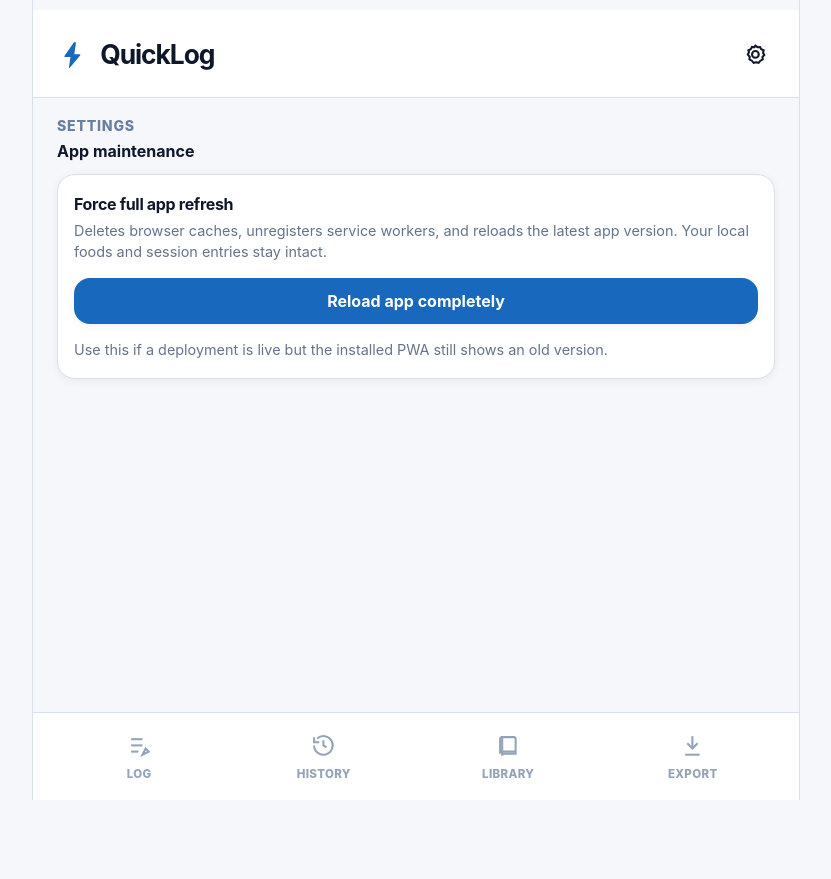
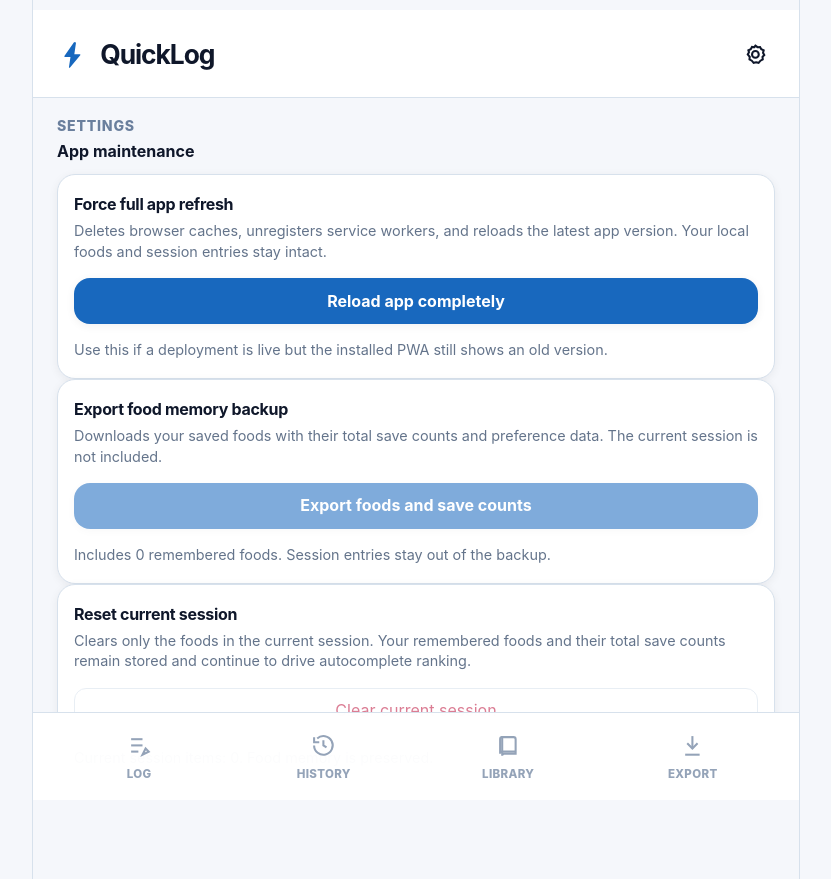
Before and after one commit to blaxcky/FoodSnap, a React (Vite) app: page / in a window 1280 px wide. Both pictures are taken after a click on the button "Open settings". Shown: the whole page, without its empty margins (224-1055 px from the left). Before the commit the page ends 800 px from the top, so only its background shows below. Built offline with nearby package versions, Linux system fonts and the light colour scheme.

Commit message:
Verbessere Layout und Export

```diff
--- a/src/App.tsx
+++ b/src/App.tsx
@@ -5,6 +5,7 @@ import { FoodLibrary } from './components/FoodLibrary';
 import { BookIcon, BoltIcon, ExportIcon, HistoryIcon, LogIcon, SettingsIcon } from './components/Icons';
 import { SettingsPanel } from './components/SettingsPanel';
 import { SessionList } from './components/SessionList';
+import { downloadFoodMemoryBackup } from './lib/backup';
 import { clearRefreshQueryParam, forceFreshAppLoad } from './lib/pwa';
 import { formatExport } from './lib/export';
 import { defaultAppState, loadAppState, saveAppState } from './lib/storage';
@@ -65,6 +66,7 @@ export default function App() {
   const [editingEntryId, setEditingEntryId] = useState<string | null>(null);
   const [copyState, setCopyState] = useState<'idle' | 'copied' | 'error'>('idle');
   const [isHydrated, setIsHydrated] = useState(false);
+  const [exportBackupState, setExportBackupState] = useState<'idle' | 'done' | 'error'>('idle');
   const [refreshState, setRefreshState] = useState<'idle' | 'working' | 'error'>('idle');
   const [activeTab, setActiveTab] = useState<'log' | 'history' | 'library' | 'export' | 'settings'>('log');
 
@@ -213,6 +215,22 @@ export default function App() {
     }
   }
 
+  function handleExportFoodMemory() {
+    try {
+      downloadFoodMemoryBackup(foods);
+      setExportBackupState('done');
+      window.setTimeout(() => setExportBackupState('idle'), 1800);
+    } catch {
+      setExportBackupState('error');
+    }
+  }
+
+  function handleResetSession() {
+    setEntries([]);
+    setEditingEntryId(null);
+    setCopyState('idle');
+  }
+
   function startEditing(entryId: string) {
     setEditingEntryId(entryId);
     setActiveTab('log');
@@ -318,7 +336,12 @@ export default function App() {
       {activeTab === 'settings' ? (
         <section className="screen-section">
           <SettingsPanel
+            foodCount={foods.length}
+            sessionCount={entries.length}
+            exportState={exportBackupState}
             refreshState={refreshState}
+            onExportFoodMemory={handleExportFoodMemory}
+            onResetSession={handleResetSession}
             onForceRefresh={handleForceRefresh}
           />
         </section>
--- a/src/components/SettingsPanel.tsx
+++ b/src/components/SettingsPanel.tsx
@@ -1,10 +1,20 @@
 interface SettingsPanelProps {
+  foodCount: number;
+  sessionCount: number;
+  exportState: 'idle' | 'done' | 'error';
   refreshState: 'idle' | 'working' | 'error';
+  onExportFoodMemory: () => void;
+  onResetSession: () => void;
   onForceRefresh: () => Promise<void>;
 }
 
 export function SettingsPanel({
+  foodCount,
+  sessionCount,
+  exportState,
   refreshState,
+  onExportFoodMemory,
+  onResetSession,
   onForceRefresh
 }: SettingsPanelProps) {
   return (
@@ -42,6 +52,61 @@ export function SettingsPanel({
           <p className="error-copy">The forced refresh failed. Try again.</p>
         ) : null}
       </article>
+
+      <article className="settings-card">
+        <div className="settings-copy">
+          <h3>Export food memory backup</h3>
+          <p>
+            Downloads your saved foods with their total save counts and preference data. The
+            current session is not included.
+          </p>
+        </div>
+
+        <button
+          className="primary-button settings-button"
+          type="button"
+          onClick={onExportFoodMemory}
+          disabled={foodCount === 0}
+        >
+          Export foods and save counts
+        </button>
+
+        <p className="settings-note">
+          Includes {foodCount} remembered food{foodCount === 1 ? '' : 's'}. Session entries stay
+          out of the backup.
+        </p>
+
+        {exportState === 'done' ? (
+          <p className="success-copy">Backup downloaded.</p>
+        ) : null}
+
+        {exportState === 'error' ? (
+          <p className="error-copy">The export failed. Try again.</p>
+        ) : null}
+      </article>
+
+      <article className="settings-card">
+        <div className="settings-copy">
+          <h3>Reset current session</h3>
+          <p>
+            Clears only the foods in the current session. Your remembered foods and their total
+            save counts remain stored and continue to drive autocomplete ranking.
+          </p>
+        </div>
+
+        <button
+          className="ghost-button destructive-action"
+          type="button"
+          onClick={onResetSession}
+          disabled={sessionCount === 0}
+        >
+          Clear current session
+        </button>
+
+        <p className="settings-note">
+          Current session items: {sessionCount}. Food memory is preserved.
+        </p>
+      </article>
     </section>
   );
 }
--- /dev/null
+++ b/src/lib/backup.ts
@@ -0,0 +1,32 @@
+import type { FoodProfile } from './types';
+
+interface FoodMemoryBackup {
+  app: 'FoodSnap';
+  version: 1;
+  exportedAt: string;
+  foods: FoodProfile[];
+}
+
+export function downloadFoodMemoryBackup(foods: FoodProfile[]) {
+  const payload: FoodMemoryBackup = {
+    app: 'FoodSnap',
+    version: 1,
+    exportedAt: new Date().toISOString(),
+    foods
+  };
+
+  const blob = new Blob([JSON.stringify(payload, null, 2)], {
+    type: 'application/json'
+  });
+
+  const url = URL.createObjectURL(blob);
+  const anchor = document.createElement('a');
+  const dateStamp = payload.exportedAt.slice(0, 10);
+
+  anchor.href = url;
+  anchor.download = `foodsnap-food-memory-${dateStamp}.json`;
+  document.body.append(anchor);
+  anchor.click();
+  anchor.remove();
+  URL.revokeObjectURL(url);
+}
--- a/src/styles/app.css
+++ b/src/styles/app.css
@@ -480,6 +480,22 @@ button {
   min-height: 46px;
 }
 
+.destructive-action {
+  color: var(--danger);
+}
+
+.ghost-button:disabled,
+.primary-button:disabled {
+  opacity: 0.55;
+}
+
+.success-copy {
+  margin: 0;
+  color: var(--success-text);
+  font-size: 0.9rem;
+  font-weight: 600;
+}
+
 .entry-card,
 .food-row {
   padding: 14px 16px;
```
